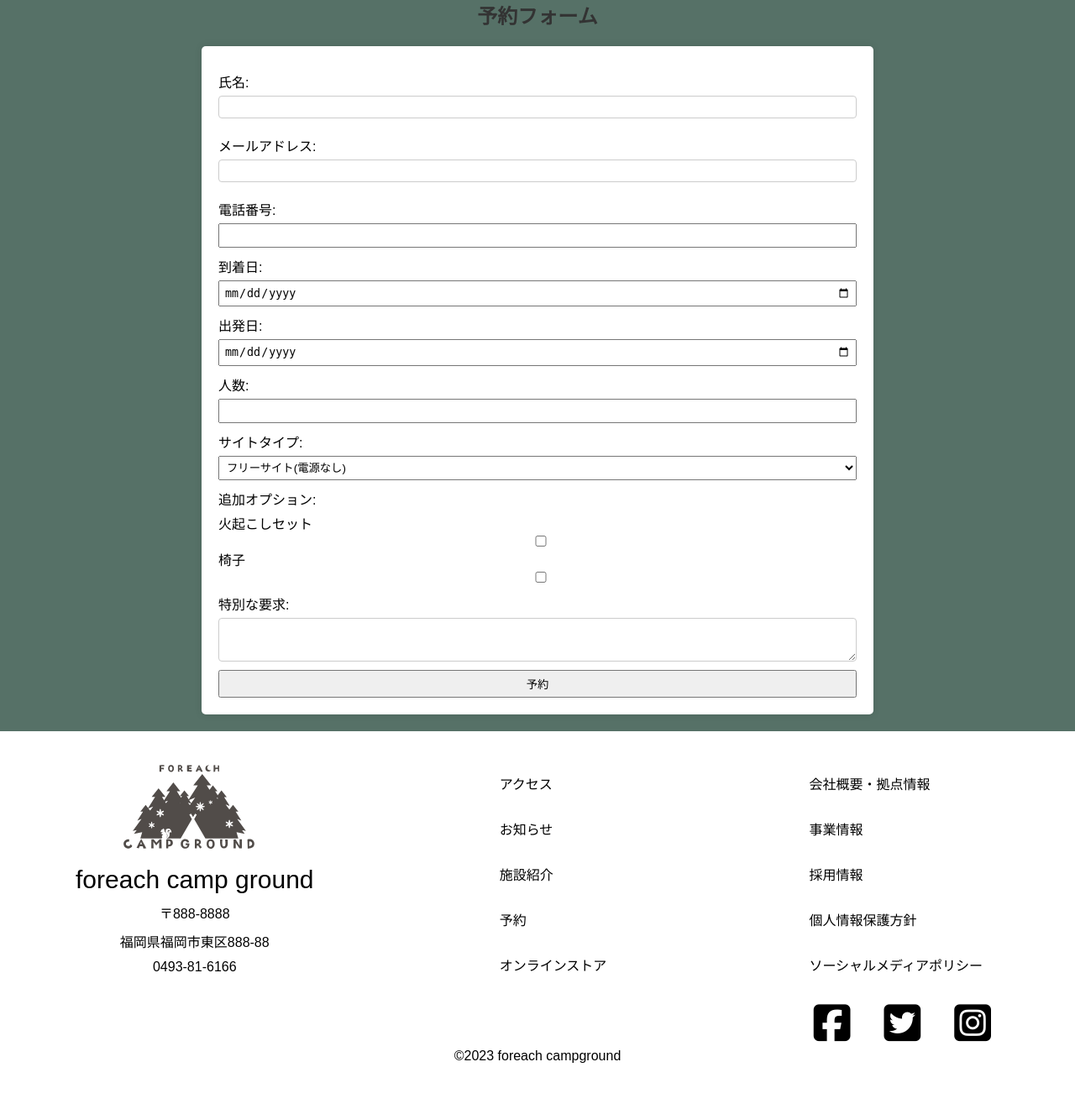
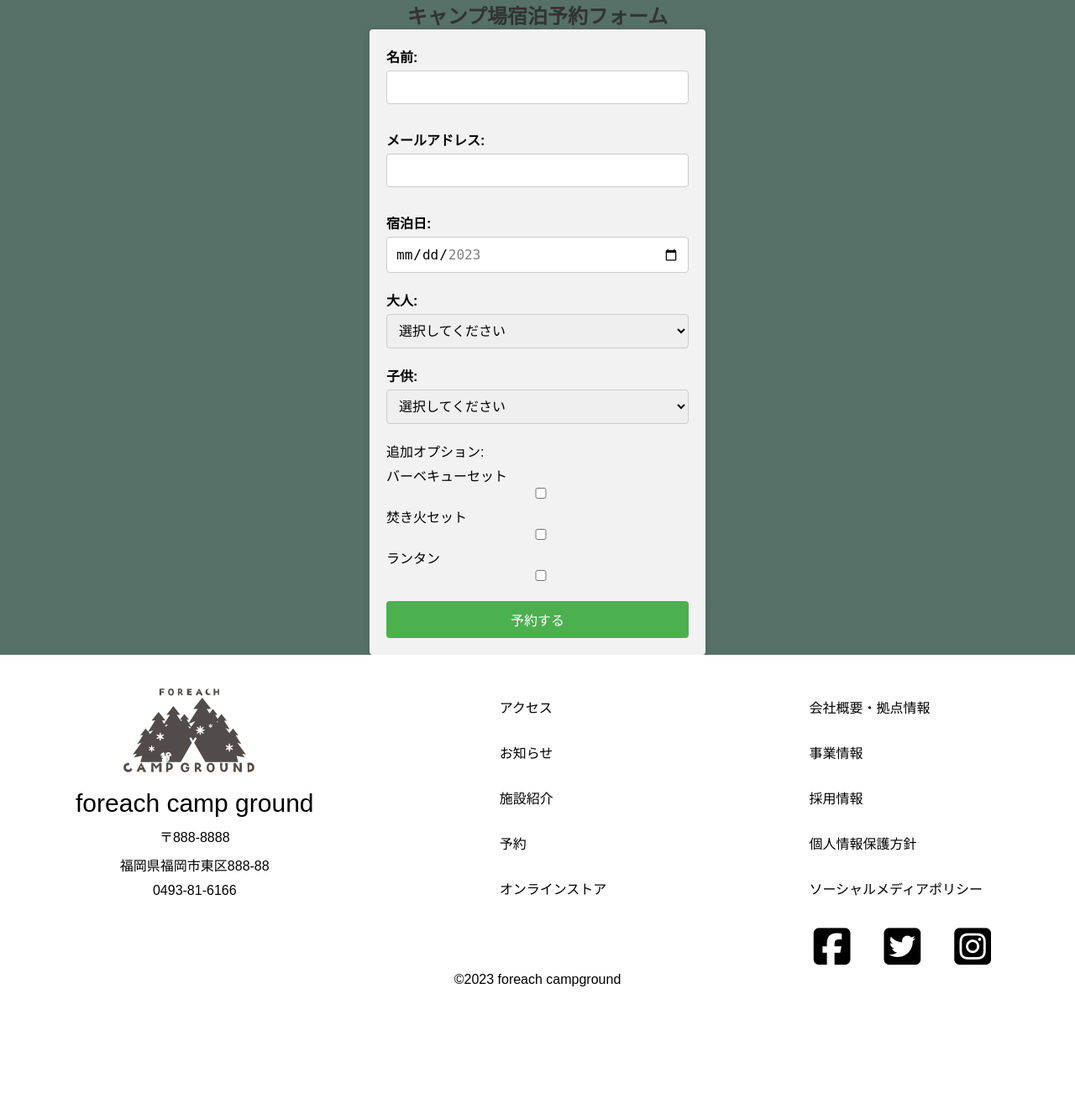
Before and after one commit to atsu456/foreach, a PHP site: page /reserve_form.php in a window 1280 px wide. Shown: the part 130-1451 px from the top of the page at 84% size. After the commit the page ends 1305 px from the top, so only its background shows below. Run offline with PHP 8.4, Linux system fonts and the light colour scheme; some libraries are stand-ins or nearby versions; some web fonts are replaced.

Commit message:
reserve_form 更新

```diff
--- a/css/style.css
+++ b/css/style.css
@@ -636,26 +636,65 @@ input[type="email"],
     background-color: #ddd;
 }
 /* reserve_form */
-#reserve_form h1{
+#reserve_form{
+    color: var(--black);
+}
+#reserve_form h1 {
     text-align: center;
   }
+
   #reserve_form form {
-    display: flex;
-    flex-direction: column;
-    margin: 20px auto;
-    color: black; /* 文字の色を黒に設定 */
-    width: 80%; /* フォームの幅を縮小する */
-    max-width: 800px; /* フォームの最大横幅を800pxに制限する */
+    max-width: 400px;
+    margin: 0 auto;
+    background-color: #f2f2f2;
+    padding: 20px;
+    border-radius: 4px;
+  }
+
+  #reserve_form .form-group {
+    margin-bottom: 20px;
   }
 
   #reserve_form label {
-    margin: 10px 0 5px;
+    display: block;
+    margin-bottom: 5px;
+    font-weight: bold;
   }
 
-#reserve_form input, select, textarea, button {
-    padding: 5px;
-    width: 100%; /* 入力フィールドをフォームの幅に合わせる */
+  #reserve_form input, select {
+    width: 100%;
+    padding: 10px;
+    border: 1px solid #ccc;
+    border-radius: 4px;
+    font-size: 16px;
   }
+
+  #reserve_form .option-group label {
+    font-weight: normal;
+  }
+
+  #reserve_form button {
+    display: block;
+    width: 100%;
+    padding: 10px;
+    font-size: 16px;
+    background-color: #4CAF50;
+    color: #fff;
+    border: none;
+    border-radius: 4px;
+    cursor: pointer;
+  }
+
+  #reserve_form button:hover {
+    background-color: #45a049;
+  }
+
+  #reserve_form .error {
+    color: red;
+    font-size: 14px;
+    margin-top: 5px;
+  }
+
 /*--------------------------------
 facility
 ----------------------------------*/
--- a/reserve_form.php
+++ b/reserve_form.php
@@ -23,11 +23,70 @@
         </header>
     <main>
         <article>
-        <h1>予約フォーム</h1>
+        <h1>キャンプ場宿泊予約フォーム</h1>
+
+  <form onsubmit="return validateForm()">
+    <div class="form-group">
+      <label for="name">名前:</label>
+      <input type="text" id="name" name="name" required>
+    </div>
+
+    <div class="form-group">
+      <label for="email">メールアドレス:</label>
+      <input type="email" id="email" name="email" required>
+    </div>
+
+    <div class="form-group">
+      <label for="check-in">宿泊日:</label>
+      <input type="date" id="check-in" name="check-in" min="2023-07-01" max="2023-12-31" required>
+    </div>
+
+    <div class="form-group">
+      <label for="guests">大人:</label>
+      <select id="guests" name="guests" required>
+        <option value="">選択してください</option>
+        <option value="1">1人</option>
+        <option value="2">2人</option>
+        <option value="3">3人</option>
+        <option value="4">4人</option>
+        <option value="5">5人</option>
+        <option value="6">6人</option>
+      </select>
+    </div>
+    <div class="form-group">
+      <label for="guests">子供:</label>
+      <select id="guests" name="guests" required>
+        <option value="">選択してください</option>
+        <option value="0">0人</option>
+        <option value="1">1人</option>
+        <option value="2">2人</option>
+        <option value="3">3人</option>
+        <option value="4">4人</option>
+      </select>
+    </div>
+
+
+    <div class="form-group option-group">
+      <label>追加オプション:</label>
+      <label for="option1">バーベキューセット<input type="checkbox" id="option1" name="options" value="バーベキューセット"></label>
+      <label for="option2">焚き火セット<input type="checkbox" id="option2" name="options" value="焚き火セット"></label>
+      <label for="option3">ランタン<input type="checkbox" id="option3" name="options" value="ランタン"></label>
+    </div>
+
+    <button type="submit">予約する</button>
+  </form>
+
+
+
+
+        <!-- <h1>予約フォーム</h1>
 
         <form action="/reserve" method="post">
         <label for="name">氏名:</label>
         <input type="text" id="name" name="name" required>
+
+        <label for="name_kana">シメイ:</label>
+        <input type="text" id="name_kana" name_kana="name_kana" required>
 
         <label for="email">メールアドレス:</label>
         <input type="email" id="email" name="email" required>
@@ -35,7 +94,7 @@
         <label for="phone">電話番号:</label>
         <input type="tel" id="phone" name="phone">
 
-        <label for="arrival">到着日:</label>
+        <label for="arrival">利用日:</label>
         <input type="date" id="arrival" name="arrival" required>
 
         <label for="departure">出発日:</label>
@@ -60,8 +119,8 @@
         <label for="special_requests">特別な要求:</label>
         <textarea id="special_requests" name="special_requests"></textarea>
 
-        <button type="submit">予約</button>
-    </form>
+        <button type="submit">予約する</button>
+    </form> -->
 
 
 
@@ -104,5 +163,6 @@
             </div>
             <div class="ft_copyright">©2023 foreach campground</div>
        </footer>
+       <script>js/reserve_form.js</script>
 </body>
 </html>
```
Also changed, not shown: js/reserve_form.js (added, +84 -0 lines). Lines whose indentation alone changed are shown as unchanged.
